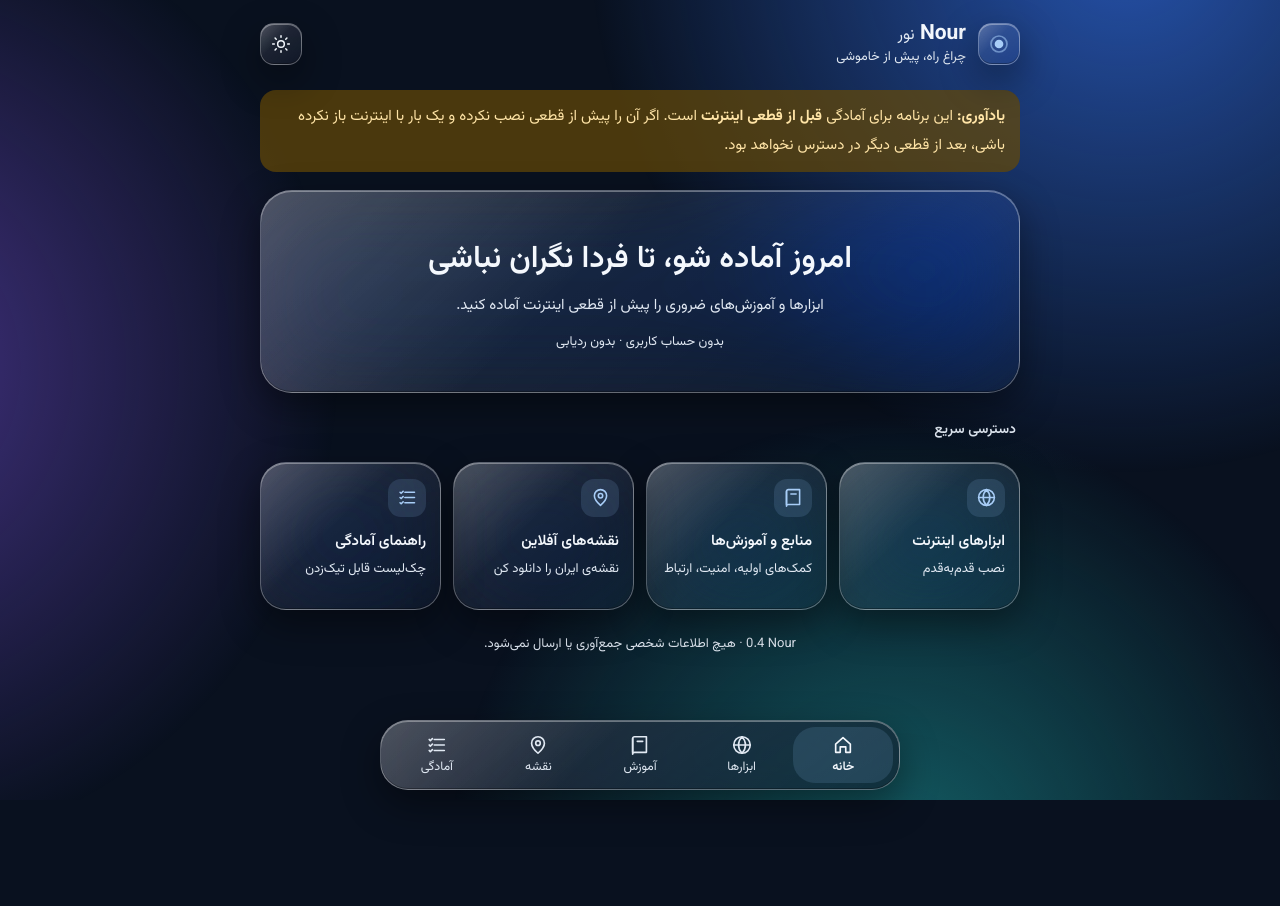
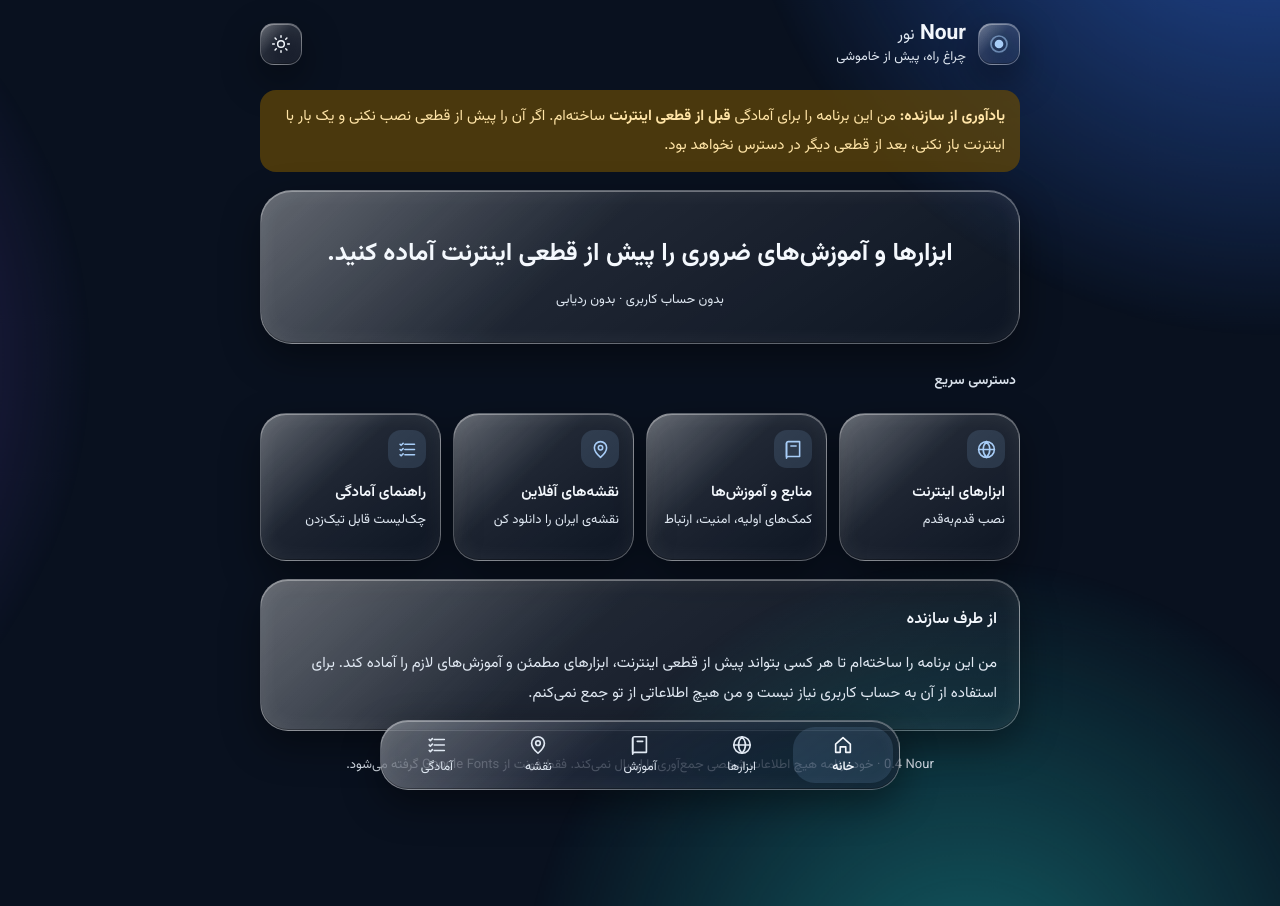
Before and after one commit to NoorProject0/Noor, a plain HTML site: page index.html in a window 1280 px wide. Both pictures are taken after a click on the button "تغییر حالت روشن و تاریک". Before the commit the page ends 800 px from the top, so only its background shows below. Drawn offline with Linux system fonts and the light colour scheme.

Commit message:
Add files via upload

```diff
--- a/index.html
+++ b/index.html
@@ -4,26 +4,26 @@
 <style>
 /* Layout: minimal. Few frosted glass layers (page cards, tiles, dock); everything inside a card is a flat tint. Text colours are set for strong contrast on both themes. */
 :root{
-  --bg:#f2f6fc;--glass-a:rgba(255,255,255,.44);--glass-b:rgba(255,255,255,.16);--spec:rgba(255,255,255,.7);
+  --bg:#f2f6fc;--glass-a:rgba(255,255,255,.46);--glass-b:rgba(255,255,255,.12);--spec:rgba(255,255,255,.85);
   --line:rgba(255,255,255,.95);--edge:rgba(20,50,90,.14);--hl:#fff;--hl2:rgba(20,50,90,.07);
   --inner:rgba(255,255,255,.46);--ink:#0e1a2b;--muted:#3a4a62;--accent:#1d5896;--wash:rgba(40,100,180,.10);
-  --shadow:0 10px 32px rgba(30,60,100,.10);--dock:rgba(255,255,255,.55);
+  --shadow:0 10px 32px rgba(30,60,100,.10);--dock:rgba(255,255,255,.55);--glow:rgba(255,255,255,.35);
   --o1:rgba(90,150,245,.75);--o2:rgba(180,140,250,.55);--o3:rgba(80,210,200,.55);
   --warn-bg:rgba(255,236,170,.78);--warn-fg:#4a2d00;--danger-bg:rgba(255,208,208,.78);--danger-fg:#640e0e;
   --font:"Vazirmatn",system-ui,-apple-system,"Segoe UI",Tahoma,sans-serif;color-scheme:light;
 }
 @media (prefers-color-scheme:dark){:root:not([data-theme="light"]){
-  --bg:#09111f;--glass-a:rgba(255,255,255,.12);--glass-b:rgba(255,255,255,.03);--spec:rgba(255,255,255,.18);
+  --bg:#09111f;--glass-a:rgba(255,255,255,.14);--glass-b:rgba(255,255,255,.02);--spec:rgba(255,255,255,.26);
   --line:rgba(255,255,255,.3);--edge:rgba(255,255,255,.15);--hl:rgba(255,255,255,.34);--hl2:rgba(0,0,0,.3);
   --inner:rgba(255,255,255,.07);--ink:#f4f8fd;--muted:#e1e9f3;--accent:#a8cdf7;--wash:rgba(150,195,245,.14);
-  --shadow:0 14px 38px rgba(0,0,0,.42);--dock:rgba(8,16,32,.6);
+  --shadow:0 14px 38px rgba(0,0,0,.42);--dock:rgba(8,16,32,.6);--glow:rgba(255,255,255,.07);
   --o1:rgba(50,110,230,.7);--o2:rgba(120,80,220,.55);--o3:rgba(30,170,170,.5);
   --warn-bg:rgba(100,72,8,.72);--warn-fg:#ffe4a6;--danger-bg:rgba(115,30,30,.72);--danger-fg:#ffc9c9;color-scheme:dark}}
 :root[data-theme="dark"]{
-  --bg:#09111f;--glass-a:rgba(255,255,255,.12);--glass-b:rgba(255,255,255,.03);--spec:rgba(255,255,255,.18);
+  --bg:#09111f;--glass-a:rgba(255,255,255,.14);--glass-b:rgba(255,255,255,.02);--spec:rgba(255,255,255,.26);
   --line:rgba(255,255,255,.3);--edge:rgba(255,255,255,.15);--hl:rgba(255,255,255,.34);--hl2:rgba(0,0,0,.3);
   --inner:rgba(255,255,255,.07);--ink:#f4f8fd;--muted:#e1e9f3;--accent:#a8cdf7;--wash:rgba(150,195,245,.14);
-  --shadow:0 14px 38px rgba(0,0,0,.42);--dock:rgba(8,16,32,.6);
+  --shadow:0 14px 38px rgba(0,0,0,.42);--dock:rgba(8,16,32,.6);--glow:rgba(255,255,255,.07);
   --o1:rgba(50,110,230,.7);--o2:rgba(120,80,220,.55);--o3:rgba(30,170,170,.5);
   --warn-bg:rgba(100,72,8,.72);--warn-fg:#ffe4a6;--danger-bg:rgba(115,30,30,.72);--danger-fg:#ffc9c9;color-scheme:dark}
 *{box-sizing:border-box}
@@ -32,14 +32,14 @@ html{-webkit-text-size-adjust:100%}
 body{margin:0;min-height:100vh;color:var(--ink);font-family:var(--font);font-size:16px;line-height:1.95;background-color:var(--bg);
   -webkit-tap-highlight-color:transparent;
   padding-block:20px 128px;padding-left:max(16px,env(safe-area-inset-left,0px));padding-right:max(16px,env(safe-area-inset-right,0px))}
-.orbs{position:fixed;inset:0;z-index:-1;pointer-events:none;
+.orbs{position:fixed;inset:-15%;animation:drift 40s ease-in-out infinite alternate;will-change:transform;z-index:-1;pointer-events:none;
   background:radial-gradient(60vmax 60vmax at 88% -8%,var(--o1),transparent 70%),radial-gradient(55vmax 55vmax at -12% 46%,var(--o2),transparent 70%),radial-gradient(50vmax 50vmax at 70% 108%,var(--o3),transparent 70%)}
 button,a{font:inherit}button{cursor:pointer}
 a:focus-visible,button:focus-visible,summary:focus-visible,input:focus-visible{outline:3px solid var(--accent);outline-offset:2px}
 .wrap{max-width:760px;margin:0 auto}
 .glass{background:linear-gradient(135deg,var(--spec),transparent 42%),linear-gradient(145deg,var(--glass-a),var(--glass-b));
-  border:1px solid var(--line);backdrop-filter:blur(56px) saturate(220%) ;-webkit-backdrop-filter:blur(56px) saturate(220%) ;
-  box-shadow:var(--shadow),inset 0 1px 0 var(--hl),inset 0 -1px 0 var(--hl2)}
+  border:1px solid var(--line);backdrop-filter:blur(64px) saturate(240%);-webkit-backdrop-filter:blur(64px) saturate(240%);
+  box-shadow:var(--shadow),inset 0 1px 0 var(--hl),inset 0 -1px 0 var(--hl2),inset 0 0 22px var(--glow)}
 .card .glass,.acc .glass{background:var(--inner);backdrop-filter:none;-webkit-backdrop-filter:none;box-shadow:none;border:1px solid var(--edge)}
 header.top{display:flex;justify-content:space-between;align-items:center;margin-bottom:22px;gap:12px}
 .brand{display:flex;gap:12px;align-items:center}
@@ -107,6 +107,17 @@ footer.foot{text-align:center;color:var(--muted);font-size:13px;margin-top:22px;
 .dock a[aria-current="page"]{color:var(--ink);background:var(--wash);font-weight:600}
 @media (max-width:650px){.tiles{grid-template-columns:repeat(2,1fr)}.hero{padding:26px 14px 22px}.tile{min-height:128px}.card{padding:16px}}
 @media (prefers-reduced-motion:reduce){*{transition:none!important}}
+
+@keyframes drift{from{transform:translate3d(0,0,0) scale(1)}to{transform:translate3d(-4%,3%,0) scale(1.08)}}
+@keyframes rise{from{opacity:0;transform:translate3d(0,12px,0)}to{opacity:1;transform:none}}
+html{scroll-behavior:smooth}
+.page.on{animation:rise .38s cubic-bezier(.22,1,.36,1) both}
+.tile,a.row,.round,.btn{transition:transform .22s cubic-bezier(.22,1,.36,1),background .2s}
+.tile:active,a.row:active,.round:active,.btn:active{transform:scale(.97)}
+.hero p.lead{font-size:clamp(19px,4.8vw,25px);line-height:1.85;color:var(--ink);margin:0;font-weight:700;text-wrap:balance}
+.hero{padding:40px 22px 30px}
+.callout.ok{background:var(--wash);color:var(--ink);border:1px solid var(--edge)}
+@media (prefers-reduced-motion:reduce){.orbs,.page.on{animation:none!important}html{scroll-behavior:auto}}
 </style>
 </head><body>
 
@@ -118,8 +129,8 @@ footer.foot{text-align:center;color:var(--muted);font-size:13px;margin-top:22px;
 
 <!-- HOME -->
 <section class="page on" id="p-home" data-tab="home">
-<div class="callout warn"><b>یادآوری:</b> این برنامه برای آمادگی <b>قبل از قطعی اینترنت</b> است. اگر آن را پیش از قطعی نصب نکرده و یک بار با اینترنت باز نکرده باشی، بعد از قطعی دیگر در دسترس نخواهد بود.</div>
-<div class="hero glass"><h1>امروز آماده شو، تا فردا نگران نباشی</h1><p>ابزارها و آموزش‌های ضروری را پیش از قطعی اینترنت آماده کنید.</p><div class="pill glass">بدون حساب کاربری · بدون ردیابی</div></div>
+<div class="callout warn"><b>یادآوری از سازنده:</b> من این برنامه را برای آمادگی <b>قبل از قطعی اینترنت</b> ساخته‌ام. اگر آن را پیش از قطعی نصب نکنی و یک بار با اینترنت باز نکنی، بعد از قطعی دیگر در دسترس نخواهد بود.</div>
+<div class="hero glass"><p class="lead"><b>ابزارها و آموزش‌های ضروری را پیش از قطعی اینترنت آماده کنید.</b></p><div class="pill glass">بدون حساب کاربری · بدون ردیابی</div></div>
 <div class="heading">دسترسی سریع</div>
 <div class="tiles">
 <a class="tile glass" href="#tools"><span class="ico"><svg viewBox="0 0 24 24" aria-hidden="true"><circle cx="12" cy="12" r="9"/><path d="M3 12h18M12 3c2.500 2.600 3.800 5.600 3.800 9s-1.300 6.400-3.800 9c-2.500-2.600-3.800-5.600-3.800-9S9.500 5.600 12 3z"/></svg></span><b>ابزارهای اینترنت</b><small>نصب قدم‌به‌قدم</small></a>
@@ -127,14 +138,15 @@ footer.foot{text-align:center;color:var(--muted);font-size:13px;margin-top:22px;
 <a class="tile glass" href="#maps"><span class="ico"><svg viewBox="0 0 24 24" aria-hidden="true"><path d="M12 21s7-6.100 7-11a7 7 0 1 0-14 0c0 4.900 7 11 7 11z"/><circle cx="12" cy="10" r="2.500"/></svg></span><b>نقشه‌های آفلاین</b><small>نقشه‌ی ایران را دانلود کن</small></a>
 <a class="tile glass" href="#prepare"><span class="ico"><svg viewBox="0 0 24 24" aria-hidden="true"><path d="M9 6h11M9 12h11M9 18h11"/><path d="m3.500 6 1.200 1.200L7 5M3.500 12l1.200 1.200L7 11M3.500 18l1.200 1.200L7 17"/></svg></span><b>راهنمای آمادگی</b><small>چک‌لیست قابل تیک‌زدن</small></a>
 </div>
+<div class="card glass"><h3>از طرف سازنده</h3><p class="sub">من این برنامه را ساخته‌ام تا هر کسی بتواند پیش از قطعی اینترنت، ابزارهای مطمئن و آموزش‌های لازم را آماده کند. برای استفاده از آن به حساب کاربری نیاز نیست و من هیچ اطلاعاتی از تو جمع نمی‌کنم.</p></div>
 </section>
 
 <!-- TOOLS -->
 <section class="page" id="p-tools" data-tab="tools">
 <a class="back" href="#">→ بازگشت</a>
 <div class="card glass"><h2>ابزارهای اینترنت</h2>
-<p class="sub">وی‌پی‌ان برنامه‌ای است که اینترنت گوشی را از مسیر دیگری رد می‌کند تا سایت‌های بسته باز شوند. روی هر برنامه بزن تا مراحل نصب و اتصالش را ببینی.</p>
-<div class="callout warn"><b>مهم:</b> اگر اینترنت بین‌الملل کاملاً قطع شود، هیچ‌کدام از این برنامه‌ها کار نمی‌کنند. این ترتیب از گزارش‌های خبری و راهنماها گرفته شده، آزمایش نشده و فیلترینگ هر هفته عوض می‌شود. مراحل برای اندروید نوشته شده؛ روی <bdi dir="ltr">iPhone</bdi> مشابه است ولی ظاهر برنامه کمی فرق دارد.</div>
+<p class="sub">من این بخش را برای راحتی تو چیده‌ام. وی‌پی‌ان برنامه‌ای است که اینترنت گوشی را از مسیر دیگری رد می‌کند تا سایت‌های بسته باز شوند. روی هر برنامه بزن تا مراحل نصب و اتصالش را ببینی.</p>
+<div class="callout warn"><b>مهم:</b> اگر اینترنت بین‌الملل کاملاً قطع شود، هیچ‌کدام از این برنامه‌ها کار نمی‌کنند. من این ترتیب را از گزارش‌های خبری و راهنماها درآورده‌ام و خودم آزمایشش نکرده‌ام. فیلترینگ هر هفته عوض می‌شود. مراحل برای اندروید نوشته شده؛ روی <bdi dir="ltr">iPhone</bdi> مشابه است ولی ظاهر برنامه کمی فرق دارد.</div>
 <div class="rows">
 <a class="row glass" href="#app-psiphon"><span class="rk">۱</span><span class="rt"><b><bdi dir="ltr">Psiphon</bdi></b><small>بدون حساب کاربری. با ایمیل هم دانلود می‌شود.</small></span><svg class="chev" viewBox="0 0 24 24"><path d="m15 5-7 7 7 7"/></svg></a>
 <a class="row glass" href="#app-proton"><span class="rk">۲</span><span class="rt"><b><bdi dir="ltr">Proton VPN</bdi></b><small>حالت <bdi dir="ltr">Stealth</bdi> برای عبور از فیلتر. حساب رایگان می‌خواهد.</small></span><svg class="chev" viewBox="0 0 24 24"><path d="m15 5-7 7 7 7"/></svg></a>
@@ -272,7 +284,7 @@ footer.foot{text-align:center;color:var(--muted);font-size:13px;margin-top:22px;
 <div class="btns"><a class="btn main glass" href="https://t.me/scameryab_bot" target="_blank" rel="noopener"><bdi class="en" dir="ltr">@scameryab_bot</bdi> ↗</a></div></div>
 <div class="card glass"><h3>چطور استفاده کنم؟</h3>
 <ol class="steps"><li>تلگرام را باز کن و لینک بالا را بزن.</li><li>روی <b><bdi dir="ltr">Start</bdi></b> بزن و راهنمای خود ربات را دنبال کن.</li><li>اطلاعات فروشنده یا پیشنهاد مشکوک را همان‌طور که ربات می‌خواهد بفرست.</li></ol>
-<div class="callout warn">من این ربات را باز نکرده‌ام و نمی‌توانم درباره‌ی دقت آن قول بدهم. جواب ربات را فقط یک کمک بدان، نه تأیید نهایی.</div>
+<div class="callout ok"><b>تجربه‌ی سازنده:</b> در زمان قطعی اینترنت در جنگ، این ربات کمک زیادی به شناسایی افراد کلاهبردار کرد.</div>
 <div class="callout danger"><b>حواست باشد:</b> هیچ ربات یا فروشنده‌ای حق ندارد شماره‌ی کامل کارت، رمز دوم یا رمز حساب بانکی تو را بخواهد. اگر خواست، رد کن. ربات‌های جعلی بسیارند، پس نام کاربری را دقیق بررسی کن.</div></div>
 </section>
 
@@ -424,7 +436,7 @@ footer.foot{text-align:center;color:var(--muted);font-size:13px;margin-top:22px;
 </section>
 
 </main>
-<footer class="foot"><bdi dir="ltr">Nour</bdi> 0.4 · هیچ اطلاعات شخصی جمع‌آوری یا ارسال نمی‌شود.</footer>
+<footer class="foot"><bdi dir="ltr">Nour</bdi> 0.4 · خود برنامه هیچ اطلاعات شخصی جمع‌آوری یا ارسال نمی‌کند. فقط فونت از <bdi dir="ltr">Google Fonts</bdi> گرفته می‌شود.</footer>
 </div>
 <div class="dock"><nav class="glass" aria-label="بخش‌های اصلی">
 <a href="#" data-tab="home"><svg viewBox="0 0 24 24" aria-hidden="true"><path d="M4 11 12 4l8 7v9h-5v-6H9v6H4z"/></svg>خانه</a>
--- a/service-worker.js
+++ b/service-worker.js
@@ -1,4 +1,4 @@
-const CACHE = "nour-pwa-v3";
+const CACHE = "nour-pwa-v4";
 const FILES = ["./", "./index.html", "./manifest.json", "./icons/nour.svg", "./icons/nour-192.png", "./icons/nour-512.png"];
 const FONT_HOSTS = ["fonts.googleapis.com", "fonts.gstatic.com"];
 self.addEventListener("install", e => e.waitUntil(caches.open(CACHE).then(c => c.addAll(FILES)).then(() => self.skipWaiting())));
```
Also changed, not shown: 2 other files.
